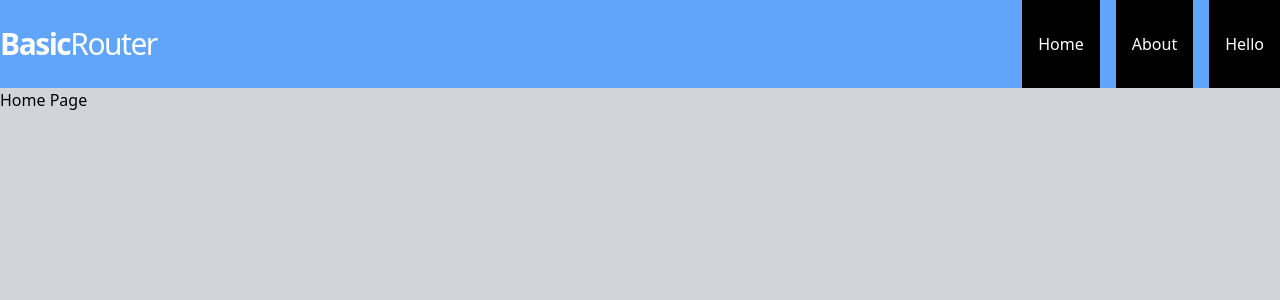
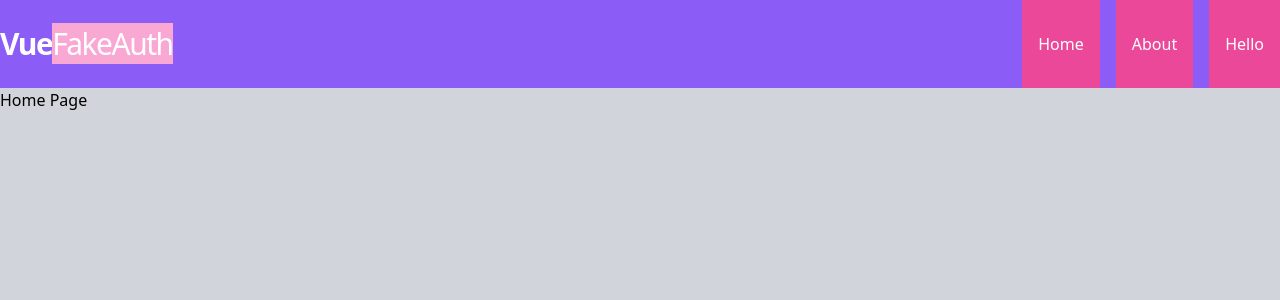
Before and after one commit to jsanch88/vuefakeauth, a Vue app: page / in a window 1280 px wide. Shown: the top 300 px of the page. Built offline with nearby package versions, Linux system fonts and the light colour scheme.

Commit message:
Local changes

```diff
--- a/index.html
+++ b/index.html
@@ -4,7 +4,7 @@
     <meta charset="UTF-8" />
     <link rel="icon" href="/favicon.ico" />
     <meta name="viewport" content="width=device-width, initial-scale=1.0" />
-    <title>Basic Router</title>
+    <title>Vue FakeAuth</title>
   </head>
   <body class = "bg-gray-300">
     <div id="app"></div>
--- a/package.json
+++ b/package.json
@@ -1,5 +1,5 @@
 {
-  "name": "basicvuerouter",
+  "name": "vuefakeauth",
   "version": "0.0.0",
   "scripts": {
     "dev": "vite",
--- a/src/components/Nav.vue
+++ b/src/components/Nav.vue
@@ -1,21 +1,21 @@
 <template>
-<div class="bg-blue-400 text-white">
+<div class="bg-purple-500 text-white">
 <div class = "container mx-auto flex items-center justify-between">
 
 <h1 class="tracking-tighter text-3xl font-bold">
-Basic<span class="font-normal">Router</span>
+Vue<span class="bg bg-pink-300 font-normal">FakeAuth</span>
 </h1>
 
     <nav>
         <ul class= "flex space-x-4">
         <router-link to = "/">
-            <li class="bg-black py-8 px-4 hover: cursor-pointer hover:bg-yellow-300 hover:text-pink-700">Home</li></router-link>
+            <li class="bg-pink-500 py-8 px-4 hover: cursor-pointer hover:bg-gray-300 hover:text-blue-700">Home</li></router-link>
 
             <router-link to = "/about">
-            <li class="bg-black py-8 px-4 hover: cursor-pointer hover:bg-yellow-300 hover:text-pink-700">About</li></router-link>
+            <li class="bg-pink-500 py-8 px-4 hover: cursor-pointer hover:bg-gray-300 hover:text-blue-700">About</li></router-link>
 
             <router-link to = "/hello">
-            <li class="bg-black py-8 px-4 hover: cursor-pointer hover:bg-yellow-300 hover:text-pink-700">Hello</li>
+            <li class="bg-pink-500 py-8 px-4 hover: cursor-pointer hover:bg-gray-300 hover:text-blue-700">Hello</li>
         </router-link>
 
 
```
